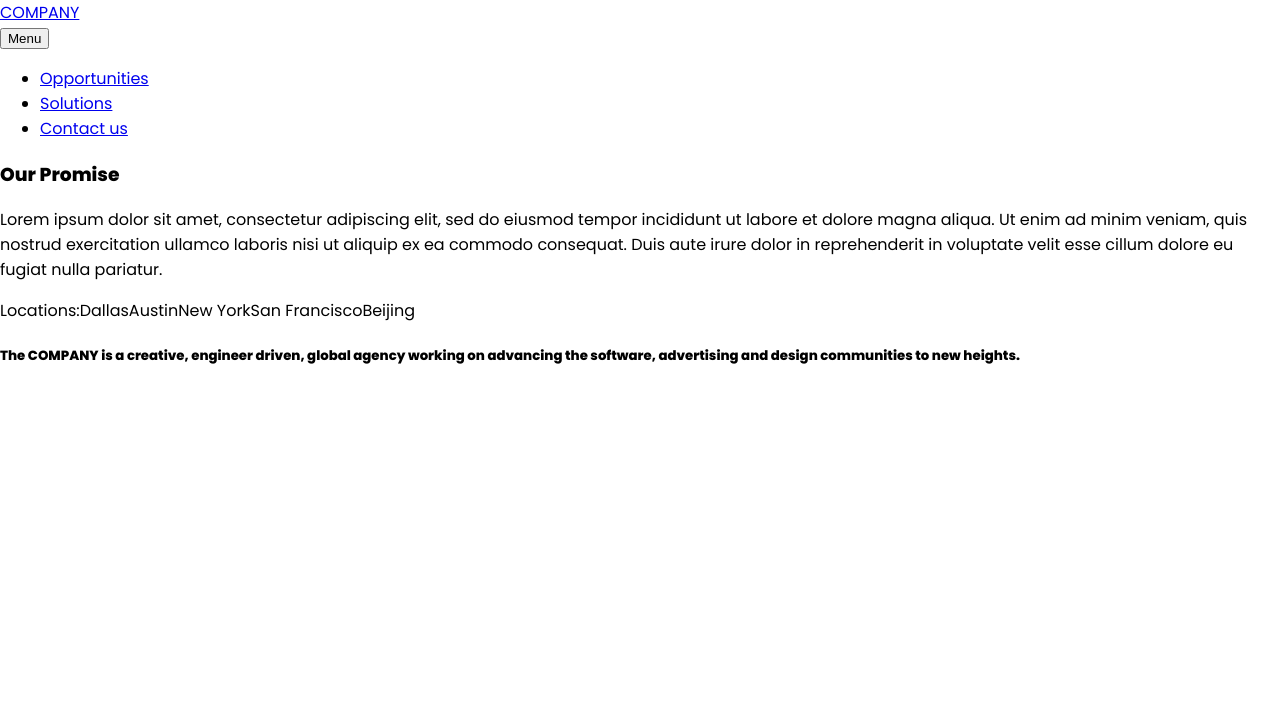
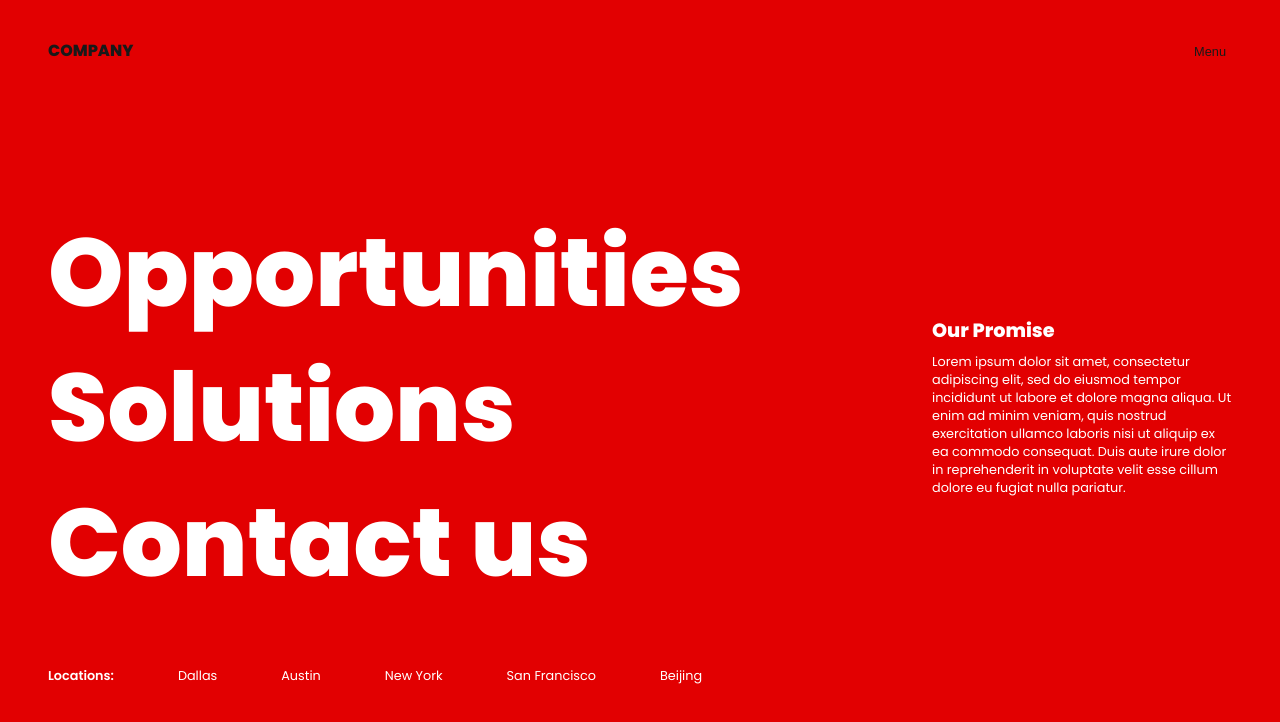
Before and after one commit to jsxgod/animated-hamburger-menu, a React (Create React App) app: page / in a window 1280 px wide. Shown: the top 722 px of the page. Built offline with nearby package versions, Linux system fonts and the light colour scheme.

Commit message:
Style the page. Note: menu links will be hidden later

```diff
--- a/src/App.scss
+++ b/src/App.scss
@@ -2,6 +2,7 @@
 
 $black: #191919;
 $red: #e20001;
+$white: #fff;
 
 html,
 body {
@@ -10,3 +11,182 @@
   font-family: "Poppins", -apple-system, BlinkMacSystemFont, "Segoe UI", Roboto,
     Oxygen, Ubuntu, Cantarell, "Open Sans", "Helvetica Neue", sans-serif;
 }
+
+.container {
+  width: 1280px;
+  min-width: 1280px;
+  margin: 0 auto;
+
+  .wrapper {
+    padding: 0 48px;
+    .home {
+      display: flex;
+      justify-content: center;
+      height: 100%;
+      width: 100%;
+
+      p {
+        font-size: 0.75rem;
+        letter-spacing: 0.3rem;
+        text-transform: uppercase;
+        font-weight: 500;
+      }
+
+      h5 {
+        margin-top: 260px;
+        font-size: 1.5rem;
+        font-weight: 600;
+        padding-right: 360px;
+      }
+    }
+  }
+}
+
+header {
+  height: 100px;
+  .inner-header {
+    position: relative;
+    z-index: 10;
+    height: 100px;
+    display: flex;
+    justify-content: space-between;
+    align-items: center;
+
+    .logo a {
+      font-weight: 700;
+      text-decoration: none;
+      color: $black;
+    }
+
+    .menu-btn {
+      button {
+        border: none;
+        background: none;
+        outline: none;
+        cursor: pointer;
+        font-size: 0.8rem;
+        color: $black;
+      }
+    }
+  }
+
+  .menu {
+    // display: none;
+    position: fixed;
+    z-index: 9;
+    top: 0;
+    bottom: 0;
+    left: 0;
+    right: 0;
+    height: 100%;
+    width: 100%;
+
+    .menu-secondary-bg-color {
+      background-color: $black;
+      position: fixed;
+      top: 0;
+      bottom: 0;
+      left: 0;
+      right: 0;
+      height: 100%;
+      width: 100%;
+      z-index: -1;
+    }
+
+    .menu-layer {
+      position: relative;
+      background: $red;
+      height: 100%;
+      overflow: hidden;
+
+      .menu-background {
+        position: absolute;
+        top: 0;
+        bottom: 0;
+        left: 0;
+        right: 0;
+        height: 100%;
+        width: 100%;
+        opacity: 0;
+      }
+
+      .wrapper {
+        position: relative;
+
+        .menu-links {
+          display: flex;
+          justify-content: space-between;
+          align-items: center;
+          position: relative;
+          top: 200px;
+          nav {
+            display: block;
+            ul {
+              padding: 0;
+              margin: 0;
+
+              li {
+                list-style: none;
+                font-size: 6rem;
+                font-weight: 700;
+                cursor: pointer;
+                height: 135px;
+                overflow: hidden;
+                position: relative;
+                width: 700px;
+
+                a {
+                  position: absolute;
+                  color: $white;
+                  text-decoration: none;
+
+                  &:hover {
+                    color: $black;
+                  }
+                }
+              }
+            }
+          }
+
+          .info {
+            color: $white;
+            width: 300px;
+            h3 {
+              font-size: 1.2rem;
+              margin: 8px auto;
+            }
+            p {
+              margin: 0 auto;
+              font-size: 0.8rem;
+            }
+          }
+        }
+        .locations {
+          position: absolute;
+          bottom: -80px;
+          color: $white;
+          margin-top: 16px;
+          font-size: 0.8rem;
+          font-weight: 600;
+
+          span {
+            cursor: pointer;
+            margin: 0 32px;
+            transition: 0.3s ease-in-out;
+            font-weight: 400;
+
+            &:first-child {
+              margin-left: 64px;
+            }
+
+            &:hover {
+              background: $black;
+              padding: 8px 24px;
+              border-radius: 4px;
+            }
+          }
+        }
+      }
+    }
+  }
+}
```
